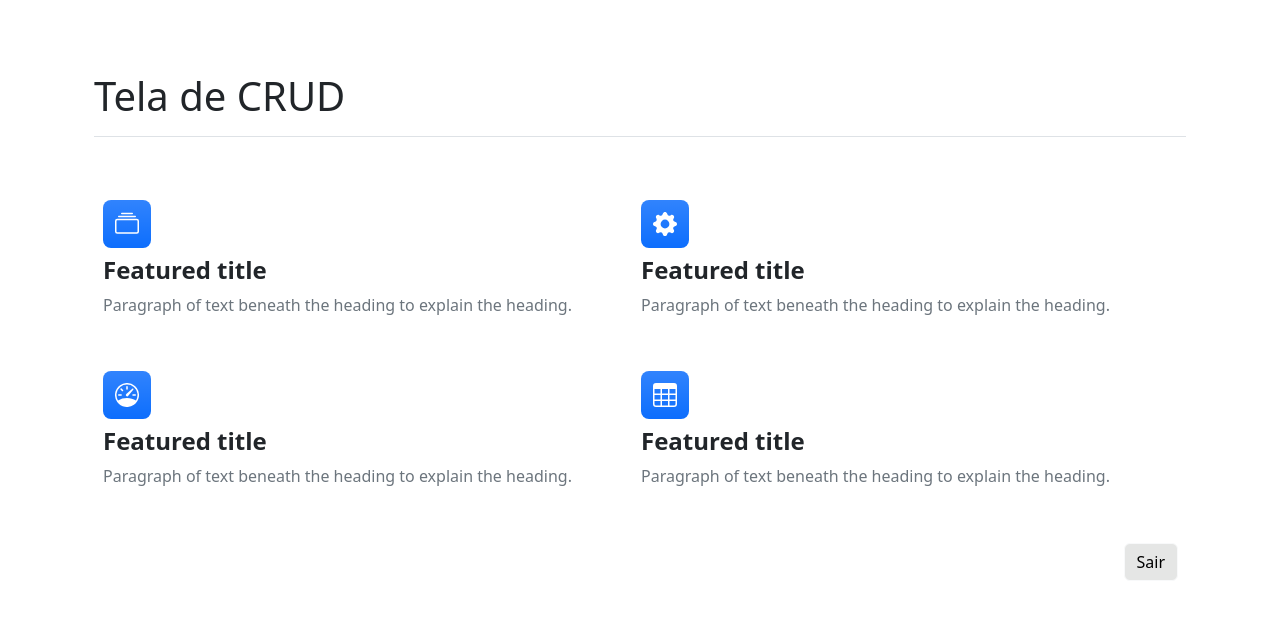
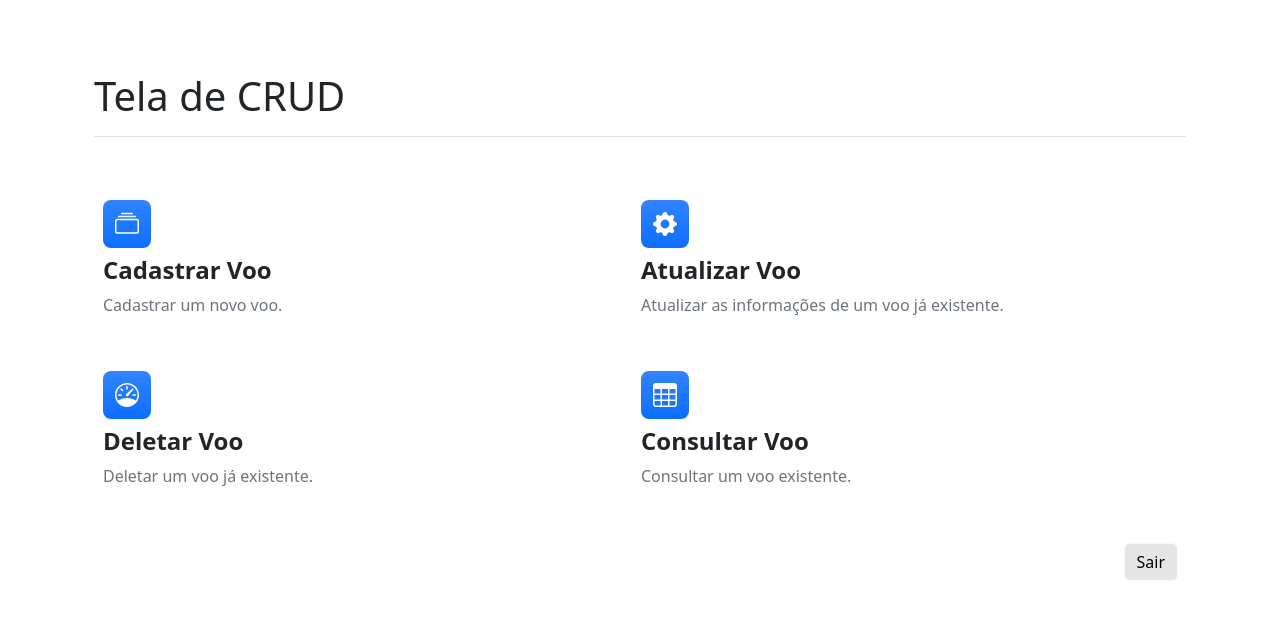
Before and after one commit to augustovillar/lab_soft_proj_MEAU, a Django app: template Projeto_MEAU/template/crud.html in a window 1280 px wide. Shown: the top 619 px of the page. Run offline with Django 4.2, Linux system fonts and the light colour scheme; the template is opened without the code that fills it, so the values that code supplies are empty.

Commit message:
Tela do CRUD atualizada

```diff
--- a/Projeto_MEAU/template/crud.html
+++ b/Projeto_MEAU/template/crud.html
@@ -166,12 +166,6 @@
                 d="M4 4a4 4 0 1 1 4.5 3.969V13.5a.5.5 0 0 1-1 0V7.97A4 4 0 0 1 4 3.999zm2.493 8.574a.5.5 0 0 1-.411.575c-.712.118-1.28.295-1.655.493a1.319 1.319 0 0 0-.37.265.301.301 0 0 0-.057.09V14l.002.008a.147.147 0 0 0 .016.033.617.617 0 0 0 .145.15c.165.13.435.27.813.395.751.25 1.82.414 3.024.414s2.273-.163 3.024-.414c.378-.126.648-.265.813-.395a.619.619 0 0 0 .146-.15.148.148 0 0 0 .015-.033L12 14v-.004a.301.301 0 0 0-.057-.09 1.318 1.318 0 0 0-.37-.264c-.376-.198-.943-.375-1.655-.493a.5.5 0 1 1 .164-.986c.77.127 1.452.328 1.957.594C12.5 13 13 13.4 13 14c0 .426-.26.752-.544.977-.29.228-.68.413-1.116.558-.878.293-2.059.465-3.34.465-1.281 0-2.462-.172-3.34-.465-.436-.145-.826-.33-1.116-.558C3.26 14.752 3 14.426 3 14c0-.599.5-1 .961-1.243.505-.266 1.187-.467 1.957-.594a.5.5 0 0 1 .575.411z" />
         </symbol>
     </svg>
-
-    <!-- <button onclick="redireciona1()" type="button" id="atraso">Cadastrar</button>
-        <button onclick="redireciona2()" type="button" id="atraso">Remover</button>
-        <button onclick="redireciona3()" type="button" id="atraso">Atualizar</button>
-        <button onclick="redireciona4()" type="button" id="cancela">Consultar</button>
-        <button onclick="redireciona5()" type="button" id="cancela">Sair</button> -->
     <main>
         <div class="container px-4 py-5">
             <h1 class="pb-3 border-bottom py-4">Tela de CRUD</h1>
@@ -179,19 +173,7 @@
             <div class="row row-cols-1 align-items-md-center g-2 py-2">
 
                 <div class="row row-cols-1 row-cols-sm-2 g-4">
-                    <!-- <div class="d-flex flex-column gap-2">
-                        <a
-                            href="#"
-                            class="btn btn-primary btn-1g feature-icon-small d-inline-flex align-items-center justify-content-center text-bg-primary bg-gradient fs-4 rounded-3">
-                            <svg class="bi" width="1em" height="1em">
-                                <use xlink:href="#collection" />
-                            </svg>
-                        </a>
-                        <h4 class="fw-semibold mb-0">Featured title</h4>
-                        <p class="text-muted">Paragraph of text beneath the heading to explain the heading.</p>
-                    </div> -->
-
-                    <button type="button" class="btn d-flex flex-column gap-2"
+                    <button onclick="redireciona1() "type="button" class="btn d-flex flex-column gap-2"
                             style="--bs-btn-hover-bg: #d8e7fd">
                         <div
                             class="feature-icon-small d-inline-flex align-items-center justify-content-center text-bg-primary bg-gradient fs-4 rounded-3">
@@ -199,12 +181,11 @@
                                 <use xlink:href="#collection" />
                             </svg>
                         </div>
-                        <h4 class="fw-semibold mb-0">Featured title</h4>
-                        <p class="text-muted" style="text-align: left">Paragraph of text beneath the heading to explain
-                            the heading.</p>
+                        <h4 class="fw-semibold mb-0">Cadastrar Voo</h4>
+                        <p class="text-muted" style="text-align: left">Cadastrar um novo voo.</p>
                     </button>
 
-                    <button type="button" class="btn d-flex flex-column gap-2"
+                    <button onclick="redireciona3()" type="button" class="btn d-flex flex-column gap-2"
                             style="--bs-btn-hover-bg: #d8e7fd">
                         <div
                             class="feature-icon-small d-inline-flex align-items-center justify-content-center text-bg-primary bg-gradient fs-4 rounded-3">
@@ -212,11 +193,11 @@
                                 <use xlink:href="#gear-fill" />
                             </svg>
                         </div>
-                        <h4 class="fw-semibold mb-0">Featured title</h4>
-                        <p class="text-muted">Paragraph of text beneath the heading to explain the heading.</p>
+                        <h4 class="fw-semibold mb-0">Atualizar Voo</h4>
+                        <p class="text-muted">Atualizar as informações de um voo já existente.</p>
                     </button>
 
-                    <button type="button" class="btn d-flex flex-column gap-2"
+                    <button onclick="redireciona2()" type="button" class="btn d-flex flex-column gap-2"
                             style="--bs-btn-hover-bg: #d8e7fd">
                         <div
                             class="feature-icon-small d-inline-flex align-items-center justify-content-center text-bg-primary bg-gradient fs-4 rounded-3">
@@ -224,11 +205,11 @@
                                 <use xlink:href="#speedometer" />
                             </svg>
                         </div>
-                            <h4 class="fw-semibold mb-0">Featured title</h4>
-                            <p class="text-muted">Paragraph of text beneath the heading to explain the heading.</p>
+                            <h4 class="fw-semibold mb-0">Deletar Voo</h4>
+                            <p class="text-muted">Deletar um voo já existente.</p>
                     </button>
 
-                    <button type="button" class="btn d-flex flex-column gap-2"
+                    <button onclick="redireciona4()" type="button" class="btn d-flex flex-column gap-2"
                             style="--bs-btn-hover-bg: #d8e7fd">
                         <div
                             class="feature-icon-small d-inline-flex align-items-center justify-content-center text-bg-primary bg-gradient fs-4 rounded-3">
@@ -236,23 +217,15 @@
                                     <use xlink:href="#table" />
                             </svg>
                         </div>
-                            <h4 class="fw-semibold mb-0">Featured title</h4>
-                            <p class="text-muted">Paragraph of text beneath the heading to explain the heading.</p>
+                            <h4 class="fw-semibold mb-0">Consultar Voo</h4>
+                            <p class="text-muted">Consultar um voo existente.</p>
                     </button>
                 </div>
             </div>
 
             <div class="d-grid gap-2 d-md-flex justify-content-md-end py-4">
-                <button class="btn btn-light me-md-2" type="button" style="--bs-btn-bg: #e5e6e5">Sair</button>
+                <button onclick="redireciona5()" class="btn btn-light me-md-2" type="button" style="--bs-btn-bg: #e5e6e5">Sair</button>
             </div>
-
-            <!-- <div class="d-flex flex-column align-items-start gap-2">
-                <h3 class="fw-bold">Left-aligned title explaining these awesome features</h3>
-                <p class="text-muted">Paragraph of text beneath the heading to explain the heading. We'll add onto
-                    it with another sentence and probably just keep going until we run out of words.</p>
-                <a href="#" class="btn btn-primary btn-lg">Primary button</a>
-            </div> -->
-
         </div>
     </main>
 </body>
```
